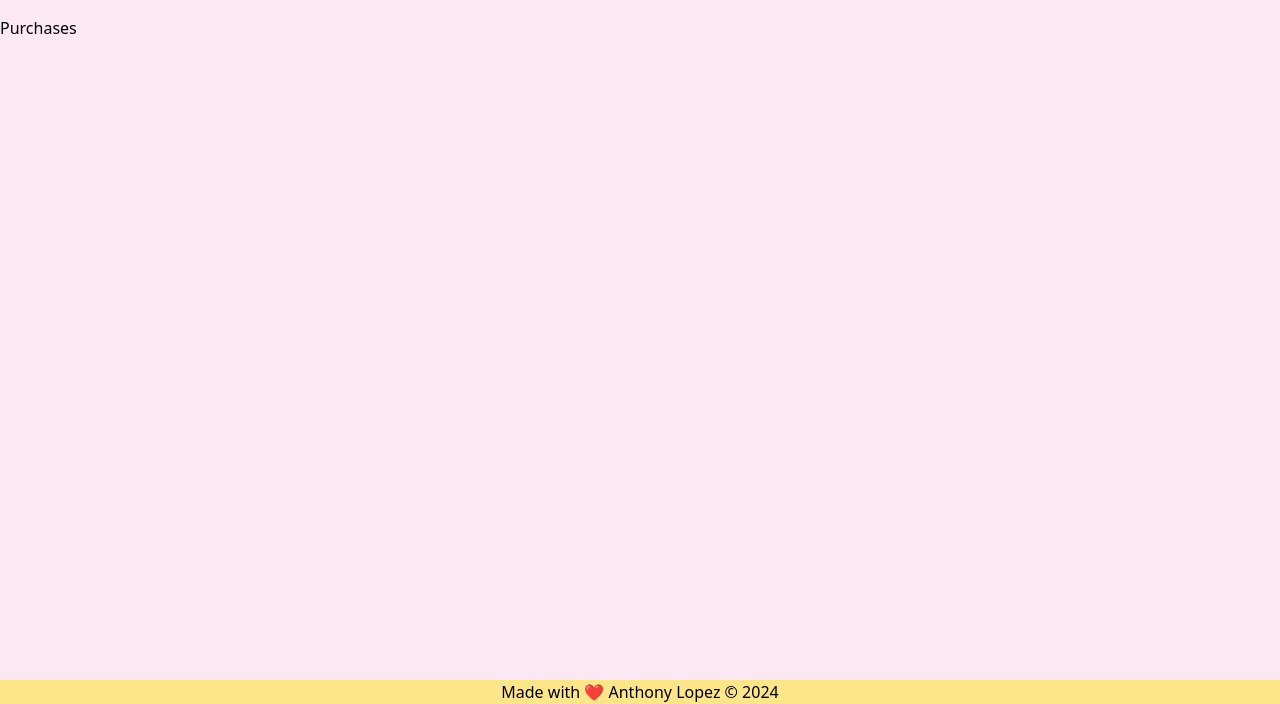
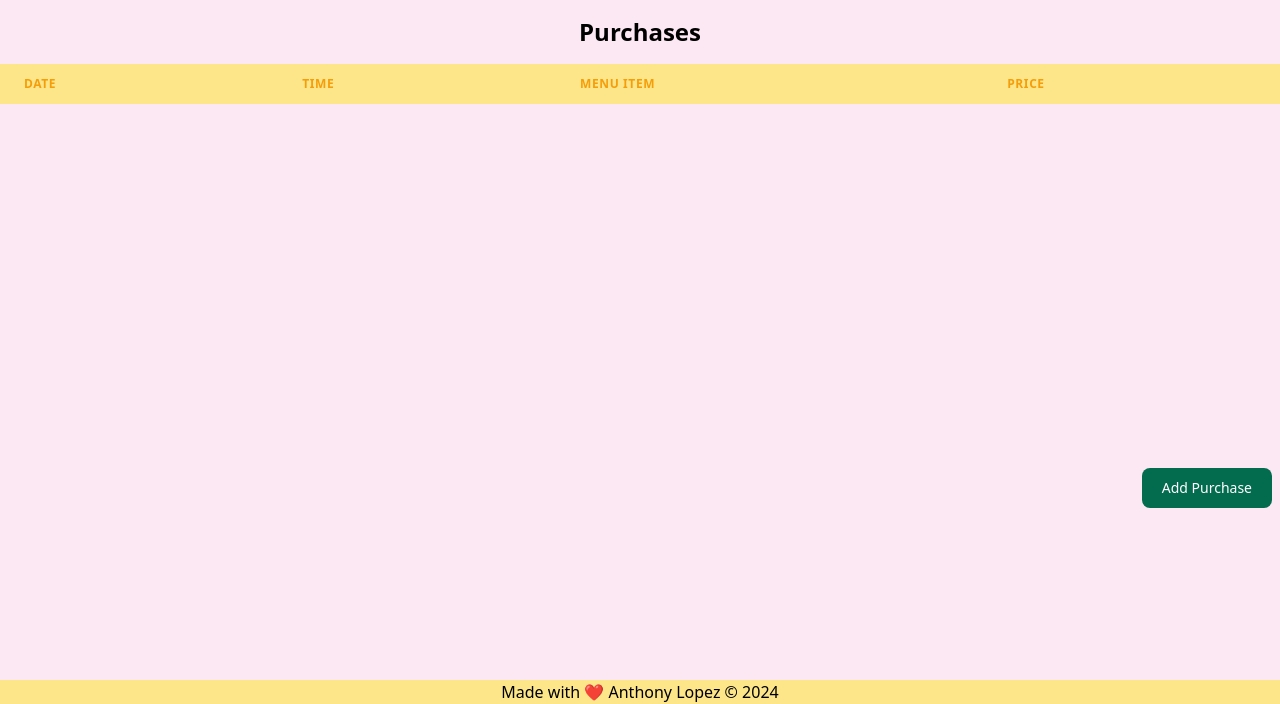
Before and after one commit to Ostyantic/django_delights, a Django app: page /purchases/ in a window 1280 px wide. Shown: the part 96-800 px from the top of the page. Run offline with Django 4.2, Linux system fonts and the light colour scheme; data that the repository does not hold is empty; some libraries are stand-ins or nearby versions.

Commit message:
work from 426

```diff
--- a/django_delights/settings.py
+++ b/django_delights/settings.py
@@ -110,7 +110,7 @@ AUTH_PASSWORD_VALIDATORS = [
 
 LANGUAGE_CODE = 'en-us'
 
-TIME_ZONE = 'UTC'
+TIME_ZONE = 'America/New_York'
 
 USE_I18N = True
 
--- a/inventory/forms.py
+++ b/inventory/forms.py
@@ -19,3 +19,9 @@ class RecipeRequirementForm(forms.ModelForm):
     class Meta:
         model = RecipeRequirement
         fields = '__all__'
+
+
+class PurchaseForm(forms.ModelForm):
+    class Meta:
+        model = Purchase
+        fields = ('menu_item',)
--- a/inventory/urls.py
+++ b/inventory/urls.py
@@ -10,4 +10,5 @@ urlpatterns = [
     path('menu/add,', views.MenuItemCreate.as_view(), name='add_menu'),
     path('menu/add_menu_ingredient', views.recipe_requirement_create_page, name='add_menu_ingredient'),
     path('purchases/', views.PurchasesPageView.as_view(), name="purchases"),
+    path('purchases/add', views.purchase_create_page, name="add_purchase"),
 ]
--- a/inventory/views.py
+++ b/inventory/views.py
@@ -4,7 +4,7 @@ from django.views.generic import TemplateView, ListView
 from django.views.generic.edit import CreateView, UpdateView, DeleteView
 
 from .models import Ingredient, MenuItem, RecipeRequirement, Purchase
-from .forms import IngredientForm, MenuItemForm, RecipeRequirementForm
+from .forms import IngredientForm, MenuItemForm, RecipeRequirementForm, PurchaseForm
 
 
 class HomePageView(TemplateView):
@@ -69,3 +69,22 @@ def recipe_requirement_create_page(request):
 class PurchasesPageView(ListView):
     template_name = 'pages/purchases.html'
     model = Purchase
+
+
+def purchase_create_page(request):
+    if request.method == 'POST':
+        form = PurchaseForm(request.POST)
+        if form.is_valid():
+            form.save()
+            return redirect(reverse_lazy('purchases'))
+    else:
+        form = PurchaseForm()
+
+    menu_items = MenuItem.objects.all()
+
+    context = {
+        "form": form,
+        "menu_items": menu_items,
+    }
+
+    return render(request, 'pages/purchases_create.html', context)
--- a/templates/pages/inventory.html
+++ b/templates/pages/inventory.html
@@ -6,7 +6,7 @@
 {% block content %}
     <h2 class="text-center text-2xl font-bold mb-4">Inventory</h2>
     <div class="text-right">
-        <div class="h-96 overflow-y-auto text-right">
+        <div class="flex h-96 overflow-y-auto text-right">
             <table class="text-left bg-amber-200 table-auto w-full min-w-full divide-y divide-amber-200">
                 <thead class="sticky top-0 bg-amber-200 text-xs font-medium text-amber-500 uppercase tracking-wider">
                 <tr class="">
--- a/templates/pages/menu.html
+++ b/templates/pages/menu.html
@@ -8,7 +8,7 @@
     <h2 class="font-bold text-center text-2xl mb-4">Menu</h2>
 
     <div class="text-right">
-        <div class="h-96 overflow-y-auto">
+        <div class="flex h-96 overflow-y-auto">
             <table class="bg-amber-200 text-left min-w-full divide-y divide-amber-200">
                 <thead class="bg-amber-200 text-xs font-medium text-amber-500 uppercase tracking-wider">
                 <tr>
--- a/templates/pages/purchases.html
+++ b/templates/pages/purchases.html
@@ -3,9 +3,44 @@
 {% block title %}Purchases{% endblock %}
 
 {% block content %}
-<h2>Purchases</h2>
-    <br><br>
-    {% for purchase in purchase_list %}
-        <p>{{ purchase.date_purchased }} | {{ purchase.menu_item }} - ${{ purchase.menu_item.price }}</p>
-    {% endfor %}
+<h2 class="text-center text-2xl font-bold mb-4">Purchases</h2>
+
+    <div class="text-right">
+        <div class="h-96 overflow-y-auto text-right">
+            <table class="text-left bg-amber-200 table-auto w-full min-w-full divide-y divide-amber-200">
+                <thead class="sticky top-0 bg-amber-200 text-xs font-medium text-amber-500 uppercase tracking-wider">
+                <tr class="">
+                    <th class="px-6 py-3">Date</th>
+                    <th class="px-6 py-3">Time</th>
+                    <th class="px-6 py-3">Menu Item</th>
+                    <th class="px-6 py-3">Price</th>
+                </tr>
+                </thead>
+                <tbody class="bg-white overflow-y-auto divide-y divide-amber-200">
+                {% for item in purchase_list %}
+                    <tr class="even:bg-amber-100 hover:bg-amber-500 hover:text-amber-100 whitespace-nowrap">
+                        <td class="px-6 py-4">{{ item.date_purchased|date:'m/d/Y' }}</td>
+                        <td class="px-6 py-4">{{ item.date_purchased|date:'H:i' }}</td>
+                        <td class="px-6 py-4">{{ item.menu_item }}</td>
+                        <td class="px-6 py-4">${{ item.menu_item.price|floatformat:2 }}</td>
+                    </tr>
+                {% endfor %}
+                </tbody>
+            </table>
+        </div>
+        <button id="createPurchaseButton"
+                class="mt-5 focus:outline-none text-white bg-green-700 hover:bg-green-800 focus:ring-4 focus:ring-green-300 font-medium rounded-lg text-sm px-5 py-2.5 me-2 mb-2">
+            Add Purchase
+        </button>
+    </div>
 {% endblock %}
+
+{% block script %}
+    <script type="text/javascript">
+        document.getElementById("createPurchaseButton").onclick = function () {
+            location.href = "{% url 'add_purchase' %}";
+        };
+    </script>
+
+
+{% endblock %}
```
Also changed, not shown: static/src/output.css (+36 -5 lines), templates/pages/purchases_create.html (+53 -0 lines).
